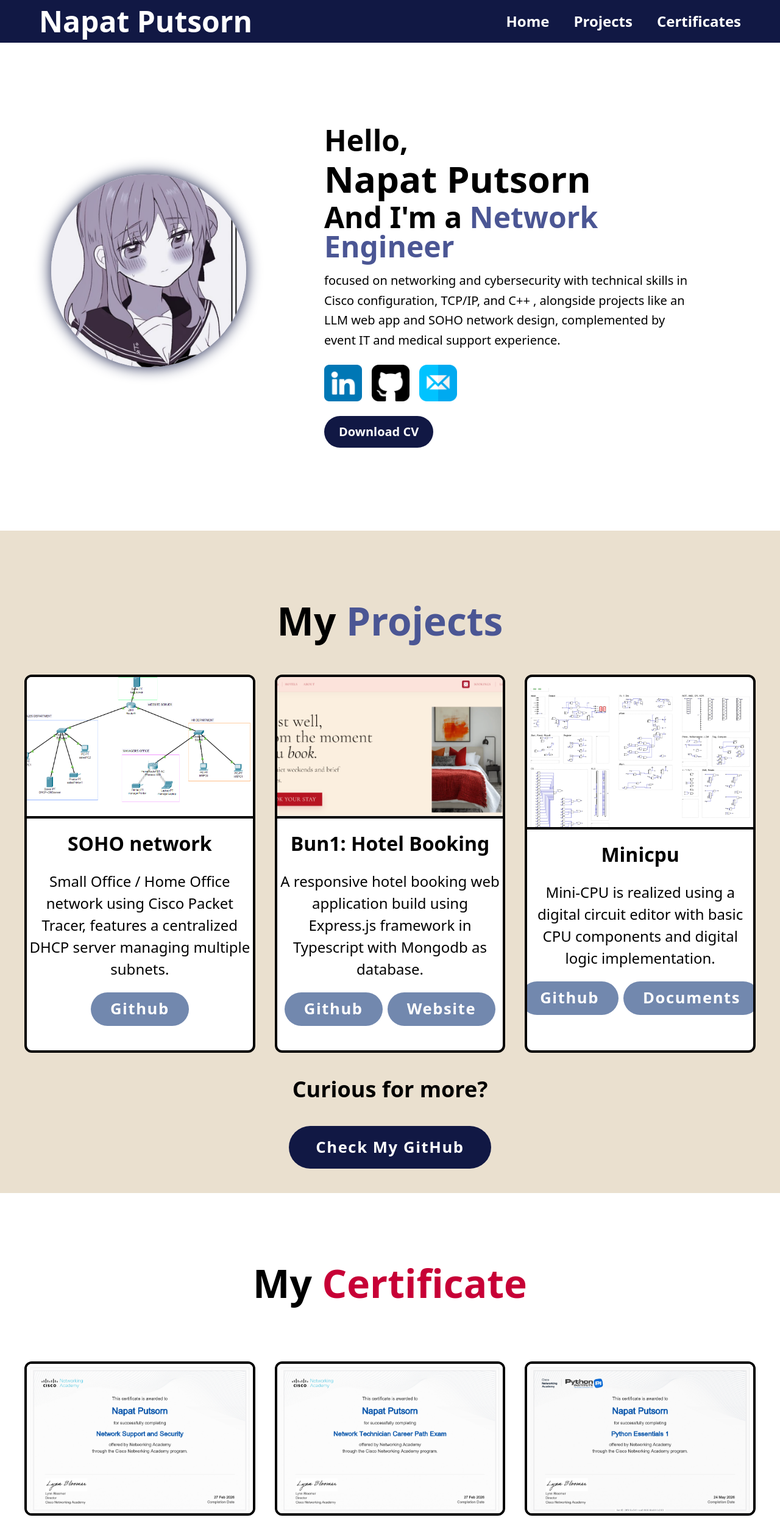
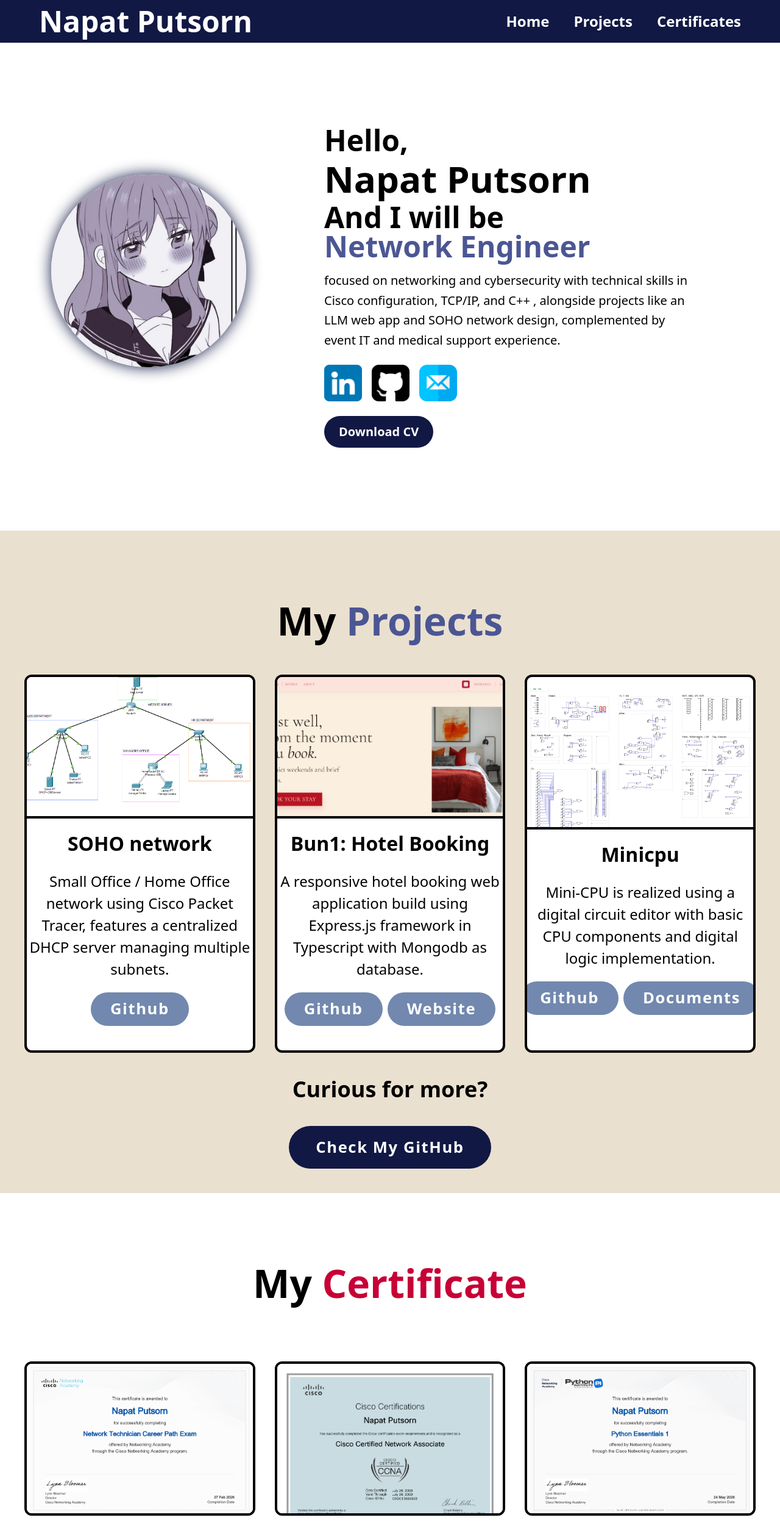
Before and after one commit to Boom21362/Web-Portfolio, a website: page index.html in a window 1280 px wide. Shown: the top 2515 px of the page at 61% size. Drawn offline with nearby package versions, Linux system fonts and the light colour scheme; a script that the page names is missing; files whose address does not match are found by name.

Commit message:
Updated Certificate

```diff
--- a/index.html
+++ b/index.html
@@ -63,7 +63,7 @@
 
             <h3 class="md:text-5xl text-3xl font-bold">Hello,</h3>
             <h1 class="md:text-6xl text-4xl font-bold leading-[1.3]">Napat Putsorn</h1>
-            <h3 class="md:text-5xl text-2xl font-bold mb-4">And I'm a <span class="text-[#4B5694] multiple-text" id="multiple-text">Network Engineer</span></h3>
+            <h3 class="md:text-5xl text-2xl font-bold mb-4">And I will be <div class="text-[#4B5694] multiple-text" id="multiple-text">Network Engineer</div></h3>
 
             <p class="text-[0.75rem] md:text-[1.25rem] mb-6 leading-relaxed">
                 focused on networking and cybersecurity with technical skills in Cisco configuration, TCP/IP, and C++
@@ -158,15 +158,16 @@
 
         <div class="grid grid-cols-1 md:grid-cols-3 gap-8 mx-10 items-stretch py-10">
 
+
             <div class="h-fit block cursor-pointer  rounded-xl bg-white overflow-hidden border-[0.3rem] aspect-[15/10] transition-all duration-300 ease-out hover:border-[--main-color] hover:scale-[1.02]">
-                <a href="https://www.credly.com/badges/2da0c4f7-49d2-4963-b1b1-ab5d462cd8bf/public_url" target="_blank">
-                <img src="img/certificate/Copy of Network_Support_and_Security_certificate_napatput31-gmail-com_f43801b5-da2e-46ec-b603-30f57db74973_page-0001.jpg" alt="Network_Support_and_Security_certificate" class="block w-full h-auto object-fill">
+                <a href="https://www.credly.com/badges/d2b1b7d8-b2cb-4954-aa46-8d95063c5a57/public_url" target="_blank">
+                <img src="img/certificate/Copy of Network_Technician_Career_Path_certificate_napatput31-gmail-com_12a30593-a1dc-4b73-be74-7b490b2b4e9f_page-0001.jpg" alt=" Network_Technician_Career_Path_certificate" class="block w-full h-auto object-fill">
                 </a>
             </div>
 
             <div class="h-fit block cursor-pointer  rounded-xl bg-white overflow-hidden border-[0.3rem] aspect-[15/10] transition-all duration-300 ease-out hover:border-[--main-color] hover:scale-[1.02]">
-                <a href="https://www.credly.com/badges/d2b1b7d8-b2cb-4954-aa46-8d95063c5a57/public_url" target="_blank">
-                <img src="img/certificate/Copy of Network_Technician_Career_Path_certificate_napatput31-gmail-com_12a30593-a1dc-4b73-be74-7b490b2b4e9f_page-0001.jpg" alt=" Network_Technician_Career_Path_certificate" class="block w-full h-auto object-fill">
+                <a href="https://www.credly.com/badges/d82fcc7e-8c43-47b0-960d-32f1fdc31466/public_url" target="_blank">
+                <img src="D:\Uni Folder\Year 1\Internship\Web-Portfolio\img\certificate\Cisco_Certified_Network_Associate_certificate_page-0001.jpg" alt="CCNA" class="block w-full h-auto object-fill">
                 </a>
             </div>
 
```
Also changed, not shown: img/certificate/Cisco_Certified_Network_Associate_certificate_page-0001.jpg (added).
